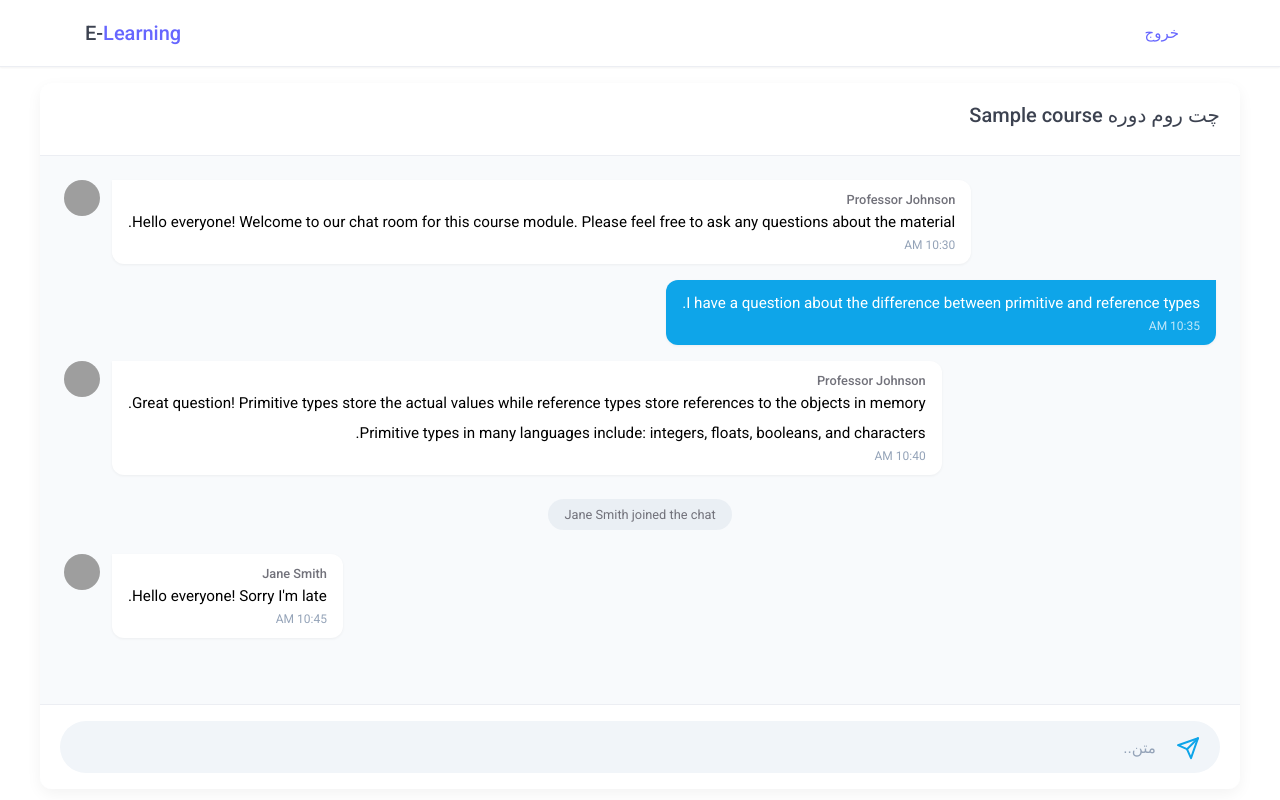
After one commit to erfanscode/E-Learning, a Django app: page /chat/room/1/ in a window 1280 px wide. The commit adds this page. Run offline with Django 5.2, Linux system fonts and the light colour scheme; a user stored in the database is signed in; tables that the repository leaves empty hold one stand-in row (values such as "Sample post"); grey boxes are pictures that could not be loaded.

Commit message:
creating template and make some styles for course chatroom page

```diff
--- /dev/null
+++ b/chat/templates/chat/room.html
@@ -0,0 +1,93 @@
+{% extends 'parent/base.html' %}
+{% load static %}
+
+{% block title %}Course Chat Room{% endblock %}
+
+{% block content %}
+<div class="chat-container">
+    <!-- Main chat area -->
+    <div class="chat-main">
+        <div class="chat-header">
+            <h2>چت روم دوره {{ course.title }}</h2>
+        </div>
+
+        <div class="chat-messages">
+            <!-- Example messages -->
+            <div class="message-container received">
+                <div class="message-avatar">
+                    <img src="{% static 'images/placeholder-avatar.png' %}" alt="User Avatar" onerror="this.src='https://ui-avatars.com/api/?name=Prof&background=random'">
+                </div>
+                <div class="message">
+                    <div class="message-sender">Professor Johnson</div>
+                    <div class="message-content">
+                        <p>Hello everyone! Welcome to our chat room for this course module. Please feel free to ask any questions about the material.</p>
+                    </div>
+                    <div class="message-time">10:30 AM</div>
+                </div>
+            </div>
+
+            <div class="message-container sent">
+                <div class="message">
+                    <div class="message-content">
+                        <p>I have a question about the difference between primitive and reference types.</p>
+                    </div>
+                    <div class="message-time">10:35 AM</div>
+                </div>
+            </div>
+
+            <div class="message-container received">
+                <div class="message-avatar">
+                    <img src="{% static 'images/placeholder-avatar.png' %}" alt="User Avatar" onerror="this.src='https://ui-avatars.com/api/?name=Prof&background=random'">
+                </div>
+                <div class="message">
+                    <div class="message-sender">Professor Johnson</div>
+                    <div class="message-content">
+                        <p>Great question! Primitive types store the actual values while reference types store references to the objects in memory.</p>
+                        <p>Primitive types in many languages include: integers, floats, booleans, and characters.</p>
+                    </div>
+                    <div class="message-time">10:40 AM</div>
+                </div>
+            </div>
+
+            <div class="system-message">
+                <span>Jane Smith joined the chat</span>
+            </div>
+
+            <div class="message-container received">
+                <div class="message-avatar">
+                    <img src="{% static 'images/placeholder-avatar.png' %}" alt="User Avatar" onerror="this.src='https://ui-avatars.com/api/?name=Jane&background=random'">
+                </div>
+                <div class="message">
+                    <div class="message-sender">Jane Smith</div>
+                    <div class="message-content">
+                        <p>Hello everyone! Sorry I'm late.</p>
+                    </div>
+                    <div class="message-time">10:45 AM</div>
+                </div>
+            </div>
+        </div>
+
+        <div class="chat-input-area">
+            <div id="chat-form">
+                <div class="chat-input-container">
+                    <input type="text" id="chat-message-input" placeholder="متن..">
+                    <input type="submit" id="chat-message-submit" value="">
+                    <div class="submit-icon-wrapper">
+                        <svg xmlns="http://www.w3.org/2000/svg" width="24" height="24" viewBox="0 0 24 24" fill="none" stroke="currentColor" stroke-width="2" stroke-linecap="round" stroke-linejoin="round">
+                            <line x1="22" y1="2" x2="11" y2="13"></line>
+                            <polygon points="22 2 15 22 11 13 2 9 22 2"></polygon>
+                        </svg>
+                    </div>
+                </div>
+            </div>
+        </div>
+    </div>
+</div>
+
+{% endblock %}
+
+{% block include_js %}
+{% endblock %}
+
+{% block domready%}
+{% endblock %}
--- a/courses/static/css/style.css
+++ b/courses/static/css/style.css
@@ -1809,3 +1809,257 @@ a {
   }
 }
 /* ----- End Student Course Detail ----- */
+/* ----- Chat Room Styles ----- */
+.chat-container {
+  direction: rtl;
+  display: flex;
+  height: calc(98vh - 78px);
+  max-width: 1200px;
+  margin: 1rem auto 0 auto;
+  box-shadow: 0 5px 15px rgba(0, 0, 0, 0.05);
+  border-radius: 12px;
+  overflow: hidden;
+}
+
+/* Main Chat Area */
+.chat-main {
+  flex: 1;
+  display: flex;
+  flex-direction: column;
+  background-color: #f8fafc;
+}
+
+.chat-header {
+  padding: 1.25rem;
+  background-color: #fff;
+  border-bottom: 1px solid #eceef3;
+}
+
+.chat-header h2 {
+  font-size: 1.25rem;
+  font-weight: 500;
+  color: #3c4250;
+  margin: 0 0 0.5rem 0;
+}
+
+.chat-header p {
+  font-size: 0.9rem;
+  color: #71717a;
+  margin: 0;
+}
+
+.chat-messages {
+  flex: 1;
+  overflow-y: auto;
+  padding: 1.5rem;
+  display: flex;
+  flex-direction: column;
+  gap: 1rem;
+}
+
+/* Message Styles */
+.message-container {
+  display: flex;
+  flex-direction: row-reverse;
+  gap: 0.75rem;
+  max-width: 85%;
+}
+
+.message-container.received {
+  align-self: flex-end;
+}
+
+.message-container.sent {
+  align-self: flex-start;
+  flex-direction: row-reverse;
+}
+
+.message-avatar {
+  width: 36px;
+  height: 36px;
+  border-radius: 50%;
+  overflow: hidden;
+  flex-shrink: 0;
+}
+
+.message-avatar img {
+  width: 100%;
+  height: 100%;
+  object-fit: cover;
+}
+
+.message {
+  background-color: #fff;
+  border-radius: 12px;
+  padding: 0.75rem 1rem;
+  box-shadow: 0 1px 3px rgba(0, 0, 0, 0.05);
+}
+
+.message-container.received .message {
+  border-top-left-radius: 0;
+}
+
+.message-container.sent .message {
+  background-color: #0ea5e9;
+  color: white;
+  border-top-right-radius: 0;
+}
+
+.message-sender {
+  font-size: 0.8rem;
+  font-weight: 500;
+  color: #71717a;
+  margin-bottom: 0.25rem;
+}
+
+.message-content p {
+  margin: 0 0 0.5rem 0;
+  line-height: 1.5;
+  font-size: 0.95rem;
+}
+
+.message-content p:last-child {
+  margin-bottom: 0;
+}
+
+.message-time {
+  font-size: 0.75rem;
+  color: #94a3b8;
+  margin-top: 0.25rem;
+  text-align: right;
+}
+
+.message-container.sent .message-time {
+  color: rgba(255, 255, 255, 0.75);
+}
+
+/* System Message */
+.system-message {
+  text-align: center;
+  padding: 0.5rem 1rem;
+  margin: 0.5rem 0;
+  font-size: 0.8rem;
+  color: #71717a;
+  background-color: rgba(203, 213, 225, 0.3);
+  border-radius: 999px;
+  align-self: center;
+}
+
+/* Chat Input Area */
+.chat-input-area {
+  padding: 1rem 1.25rem;
+  background-color: #fff;
+  border-top: 1px solid #eceef3;
+}
+
+.chat-input-container {
+  display: flex;
+  flex-direction: row-reverse;
+  align-items: center;
+  background-color: #f1f5f9;
+  border-radius: 999px;
+  padding: 0.5rem 0.75rem;
+  transition: all 0.2s ease;
+  gap: 8px;
+  position: relative;
+}
+
+.chat-input-container:focus-within {
+  background-color: #fff;
+  box-shadow: 0 0 0 2px rgba(14, 165, 233, 0.25);
+}
+
+#chat-message-input {
+  flex: 1;
+  border: none;
+  background: transparent;
+  padding: 0.5rem;
+  font-size: 0.95rem;
+  color: #3c4250;
+  outline: none;
+}
+
+#chat-message-input::placeholder {
+  color: #94a3b8;
+}
+
+#chat-message-submit {
+  background: none;
+  border: none;
+  color: #0ea5e9;
+  cursor: pointer;
+  padding: 0.25rem;
+  border-radius: 50%;
+  transition: all 0.2s ease;
+  width: 36px;
+  height: 36px;
+  position: relative;
+  z-index: 2;
+  appearance: none;
+  -webkit-appearance: none;
+}
+
+#chat-message-submit:hover {
+  background-color: rgba(14, 165, 233, 0.1);
+  transform: scale(1.05);
+}
+
+.submit-icon-wrapper {
+  position: absolute;
+  right: 20px;
+  top: 50%;
+  transform: translateY(-45%);
+  display: flex;
+  align-items: center;
+  justify-content: center;
+  pointer-events: none;
+  z-index: 1;
+}
+
+.submit-icon-wrapper svg {
+  width: 24px;
+  height: 24px;
+  color: #0ea5e9;
+}
+
+/* Responsive Adjustments */
+@media (max-width: 768px) {
+  .chat-container {
+    flex-direction: column;
+    height: calc(100vh - 60px);
+  }
+
+  .chat-sidebar {
+    flex: 0 0 auto;
+    border-right: none;
+    border-bottom: 1px solid #eceef3;
+    max-height: 30vh;
+  }
+
+  .chat-main {
+    flex: 1;
+  }
+
+  .message-container {
+    max-width: 95%;
+  }
+}
+
+@media (max-width: 480px) {
+  .chat-header h2 {
+    font-size: 1.1rem;
+  }
+
+  .chat-header p {
+    font-size: 0.8rem;
+  }
+
+  .message-container {
+    max-width: 100%;
+  }
+
+  .chat-input-area {
+    padding: 0.75rem;
+  }
+}
+/* ----- End Chat Room Styles ----- */
```
